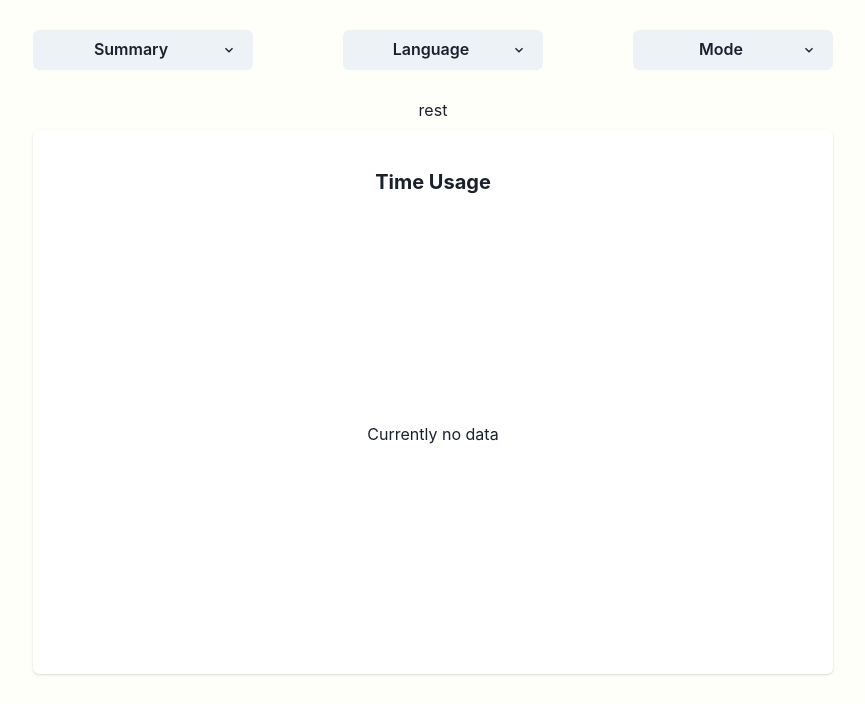
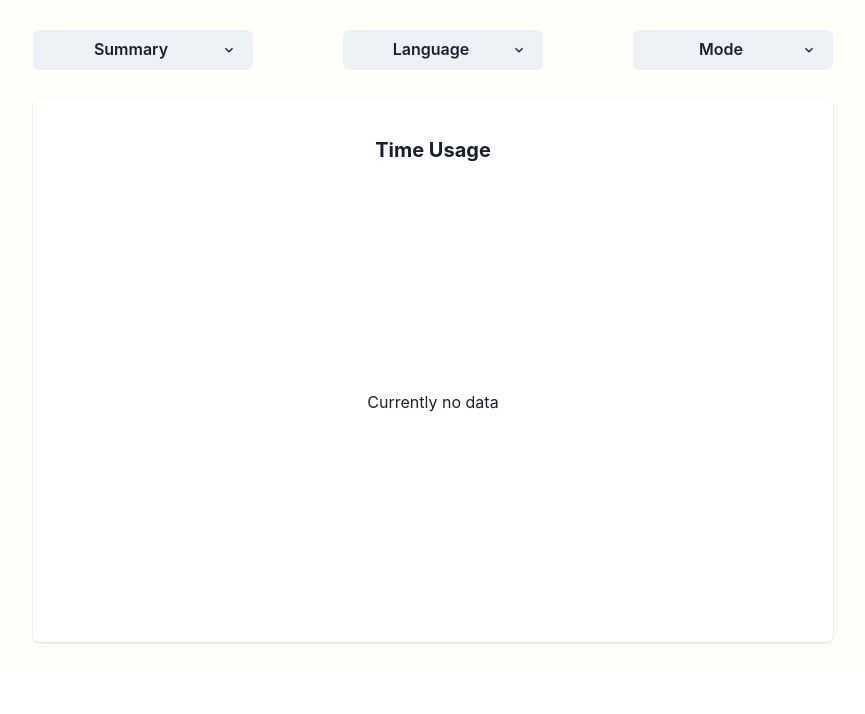
Before and after one commit to mingyuanlee/focus-rock, a React app: page / in a window 1280 px wide. Shown: the top 714 px of the page, without its empty margins (207-1072 px from the left). Built offline with nearby package versions, Linux system fonts and the light colour scheme.

Commit message:
remove rest button

```diff
--- a/src/react/App.tsx
+++ b/src/react/App.tsx
@@ -134,7 +134,7 @@ const App = () => {
       </HStack>
           </Box>
 
-          <button onClick={reset}>rest</button>
+          {/* <button onClick={reset}>rest</button> */}
           {
             selectedPanel === "Streams" &&
             <Box>
```
